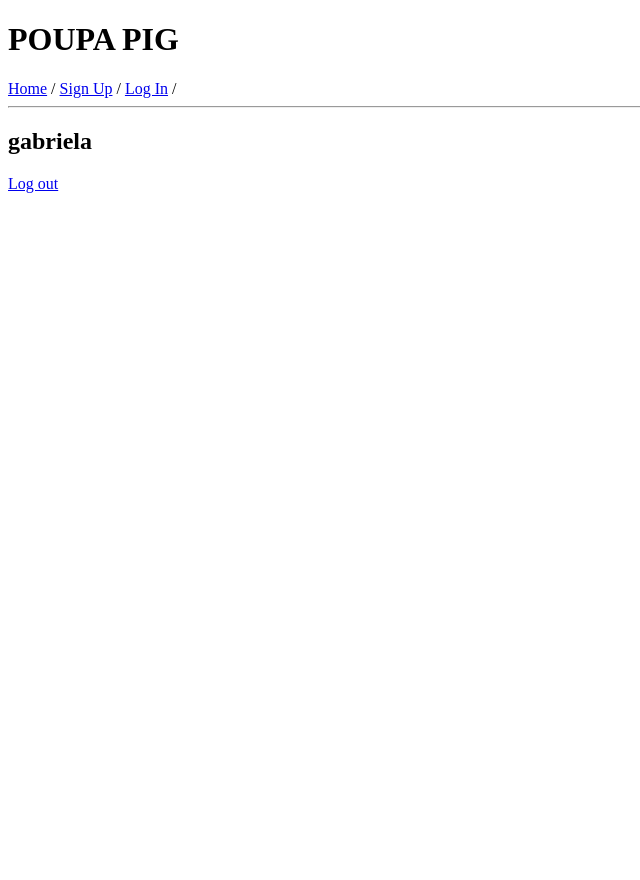
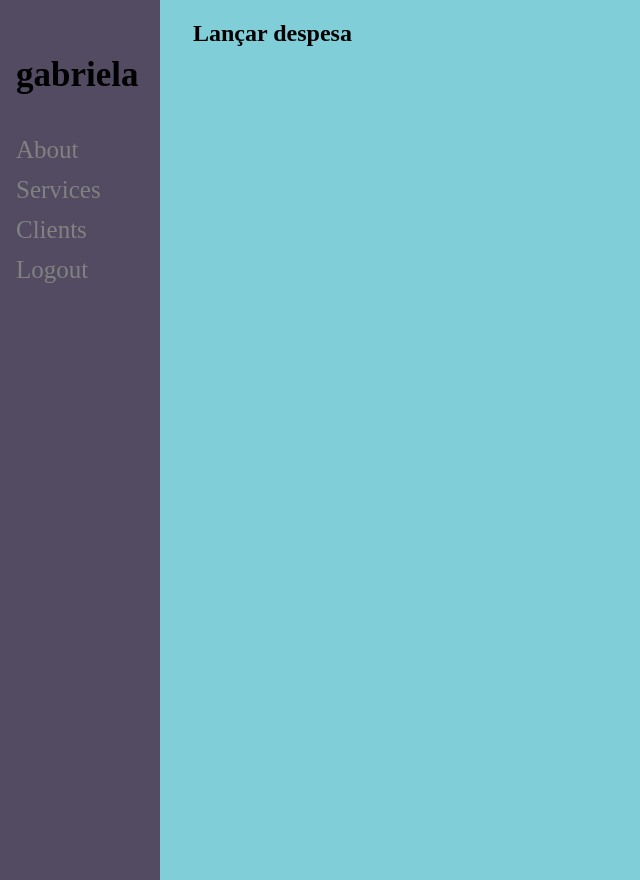
Before and after one commit to gabihecksher/poupapig, a Django app: page /profile in a window 1280 px wide. Shown: the whole page, without its empty margins (0-640 px from the left). Run offline with Django 3.2, Linux system fonts and the light colour scheme; a user stored in the database is signed in.

Commit message:
css feio, mas funcionando

```diff
--- a/myproject/settings.py
+++ b/myproject/settings.py
@@ -118,8 +118,12 @@ USE_TZ = True
 # Static files (CSS, JavaScript, Images)
 # https://docs.djangoproject.com/en/2.2/howto/static-files/
 
+STATICFILES_DIRS = [
+    os.path.join(BASE_DIR, 'static'),
+    'Documentos/inoa/poupapig/poupapig/static',
+]
+
 STATIC_URL = '/static/'
-STATIC_ROOT = os.path.join(BASE_DIR, 'static')
 
 LOGIN_REDIRECT_URL='profile'
 LOGOUT_REDIRECT_URL='index'
--- /dev/null
+++ b/poupapig/static/css/style.css
@@ -0,0 +1,53 @@
+h1 {
+    color: #FCA205;
+}
+
+body {
+    background-color: #80CED7;
+    padding-left: 15px;
+}
+
+.sidenav {
+    height: 100%; /* Full-height: remove this if you want "auto" height */
+    width: 160px; /* Set the width of the sidebar */
+    position: fixed; /* Fixed Sidebar (stay in place on scroll) */
+    z-index: 1; /* Stay on top */
+    top: 0; /* Stay at the top */
+    left: 0;
+    background-color: #534B62; /* Black */
+    overflow-x: hidden; /* Disable horizontal scroll */
+    padding-top: 20px;
+  }
+
+  /* The navigation menu links */
+  .sidenav h2 {
+    padding: 6px 8px 6px 16px;
+    text-decoration: none;
+    font-size: 35px;
+    color: black;
+    display: block;
+  }
+  .sidenav a {
+    padding: 6px 8px 6px 16px;
+    text-decoration: none;
+    font-size: 25px;
+    color: #818181;
+    display: block;
+  }
+
+  /* When you mouse over the navigation links, change their color */
+  .sidenav a:hover {
+    color: #f1f1f1;
+  }
+
+  /* Style page content */
+  .main {
+    margin-left: 160px; /* Same as the width of the sidebar */
+    padding: 0px 10px;
+  }
+
+  /* On smaller screens, where height is less than 450px, change the style of the sidebar (less padding and a smaller font size) */
+  @media screen and (max-height: 450px) {
+    .sidenav {padding-top: 15px;}
+    .sidenav a {font-size: 18px;}
+  }
--- a/poupapig/templates/base.html
+++ b/poupapig/templates/base.html
@@ -1,15 +1,20 @@
+{% load staticfiles %}
 <!doctype html>
 <html>
     <head>
+        <link href="{% static 'css/style.css' %}" rel="stylesheet">
         <meta charset="utf-8">
         <title>{% block title %}{% endblock %}</title>
     </head>
     <body>
-        <h1>POUPA PIG</h1>
-        <a href="{% url 'index' %}">Home</a> /
-        <a href="{% url 'signup' %}">Sign Up</a> /
-        <a href="{% url 'login' %}">Log In</a> /
-        <hr>
+        {% if not user.is_authenticated %}
+            <h1>POUPA PIG</h1>
+            <a href="{% url 'index' %}">Home</a> /
+            <a href="{% url 'signup' %}">Sign Up</a> /
+            <a href="{% url 'login' %}">Log In</a> /
+            <hr>
+        {% endif %}
+
         {% block content %}
         {% endblock %}
     </body>
--- a/poupapig/templates/expense_list.html
+++ b/poupapig/templates/expense_list.html
@@ -1,4 +1,3 @@
-{% load static %}
 {% load staticfiles %}
 
 <html>
--- a/poupapig/templates/index.html
+++ b/poupapig/templates/index.html
@@ -1,4 +1,5 @@
 {% extends './base.html' %}
+{% load staticfiles %}
 {% block content %}
     <h2>PoupaPig</h2>
     <a href="{% url 'expense_list' %}">Ver despesas</a>
--- a/poupapig/templates/registration/login.html
+++ b/poupapig/templates/registration/login.html
@@ -1,4 +1,5 @@
 {% extends '../base.html' %}
+{% load staticfiles %}
 {% block content %}
     <h2>Log In</h2>
     <form method="post">
--- a/poupapig/templates/registration/profile.html
+++ b/poupapig/templates/registration/profile.html
@@ -1,5 +1,15 @@
 {% extends '../base.html' %}
+{% load staticfiles %}
 {% block content %}
-    <h2>{{ user.username }}</h2>
-    <a href="{% url 'logout' %}">Log out</a>
+    <div class="sidenav">
+        <h2> {{user.username}} </h2>
+        <a href="#">About</a>
+        <a href="#">Services</a>
+        <a href="#">Clients</a>
+        <a href="{% url 'logout' %}">Logout</a>
+     </div>
+
+    <div class="main">
+        <h2>Lançar despesa</h2>
+    </div>
 {%  endblock %}
--- a/poupapig/templates/registration/signup.html
+++ b/poupapig/templates/registration/signup.html
@@ -1,4 +1,5 @@
 {% extends '../base.html' %}
+{% load staticfiles %}
 {% block content %}
     <h2>SignUp</h2>
     <form method="post">
```
Also changed, not shown: poupapig/static/css/poupapig.css (deleted, +0 -7 lines), db.sqlite3.
